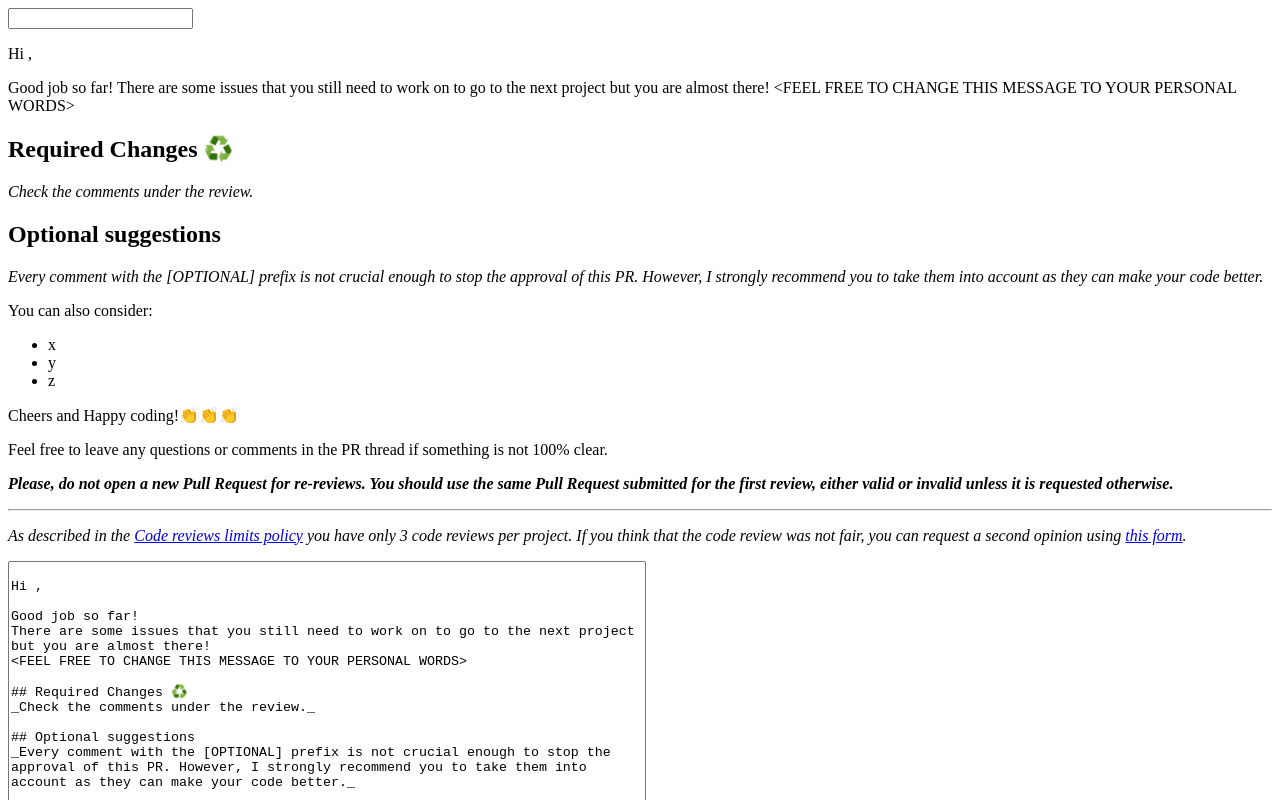
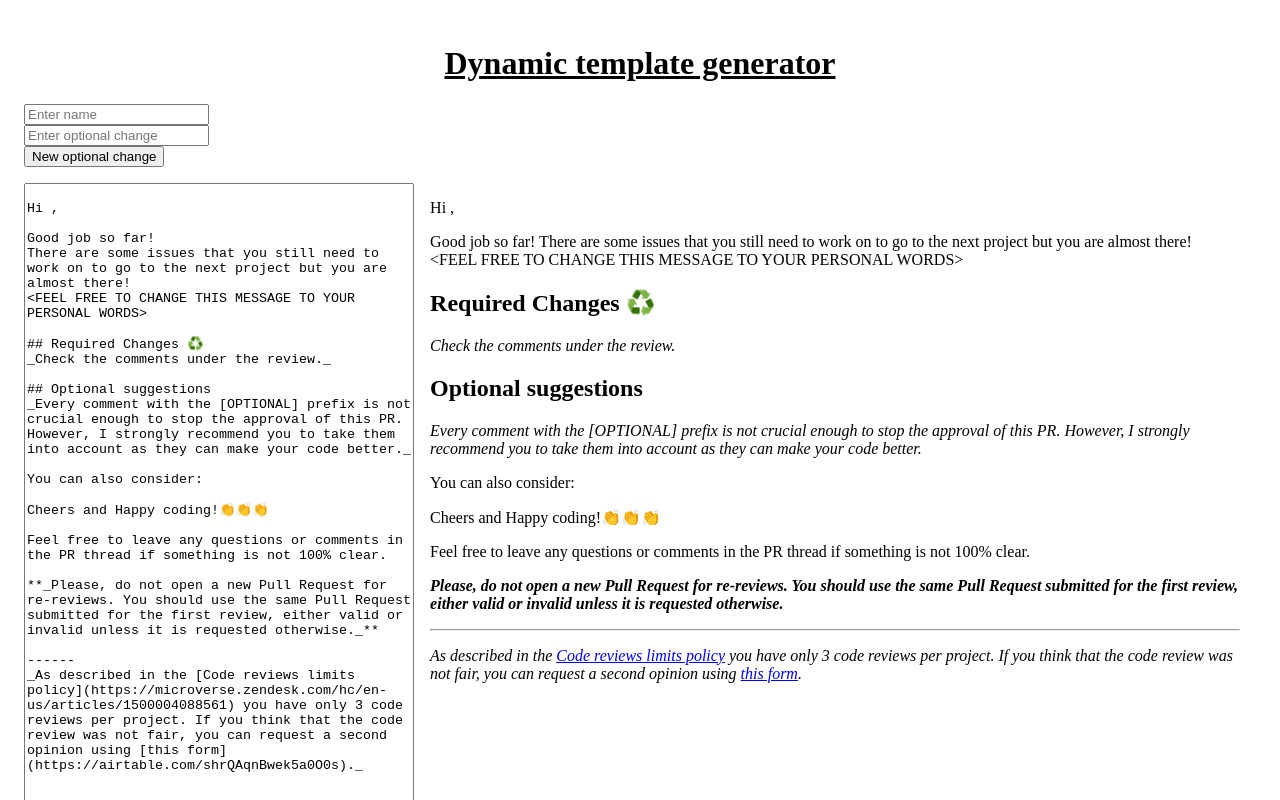
Before and after one commit to SamroodAli/code-reviewer-automation, a Next.js app: page / in a window 1280 px wide. Shown: the top 800 px of the page. Built offline with nearby package versions, Linux system fonts and the light colour scheme.

Commit message:
Style:Style the form and the preview mdx

```diff
--- a/next.config.js
+++ b/next.config.js
@@ -1,3 +1 @@
-const withMDX = require("@zeit/next-mdx")()
-
-module.exports = withMDX
+module.exports = {};
--- a/package.json
+++ b/package.json
@@ -12,7 +12,8 @@
     "next": "11.0.1",
     "react": "17.0.2",
     "react-dom": "17.0.2",
-    "react-markdown": "^6.0.2"
+    "react-markdown": "^6.0.2",
+    "remark-gfm": "^1.0.0"
   },
   "devDependencies": {
     "eslint": "7.29.0",
--- a/src/pages/Changes.js
+++ b/src/pages/Changes.js
@@ -12,10 +12,7 @@ _Check the comments under the review._
 _Every comment with the [OPTIONAL] prefix is not crucial enough to stop the approval of this PR. However, I strongly recommend you to take them into account as they can make your code better._
 
 You can also consider:
-- x
-- y
-- z
-
+{options}
 Cheers and Happy coding!👏👏👏
 
 Feel free to leave any questions or comments in the PR thread if something is not 100% clear.
--- a/src/pages/index.jsx
+++ b/src/pages/index.jsx
@@ -1,26 +1,69 @@
 import { useState } from "react";
 import ReactMarkdown from "react-markdown";
 import data from "./Changes";
+const gfm = require("remark-gfm");
 
-const Form = ({ name, setName }) => {
+const Form = ({ name, setName, change, setChange, onSubmit }) => {
   return (
-    <input type="text" value={name} onChange={(e) => setName(e.target.value)} />
+    <>
+      <input
+        type="text"
+        value={name}
+        onChange={(e) => setName(e.target.value)}
+        placeholder="Enter name"
+      />
+      <br />
+      <input
+        type="text"
+        value={change}
+        onChange={(e) => setChange(e.target.value)}
+        placeholder="Enter optional change"
+      />
+      <br />
+      <button onClick={() => onSubmit(change)}>New optional change</button>
+    </>
   );
 };
 
 const Index = function Index() {
   const [name, setName] = useState("");
+  const [change, setChange] = useState("");
+  const [changes, setChanges] = useState([]);
   const input = () => {
-    return data.replace("{name}", name);
+    let newString = data.slice();
+    newString = newString.replace("{name}", name);
+    newString = newString.replace("{options}", changes);
+    return newString;
   };
+
+  const newChange = (change) => {
+    let newString = `\n- [ ] ${change}`;
+    setChanges(changes.concat(newString));
+  };
+
   return (
-    <>
-      <Form name={name} setName={setName} />
-      <p>
-        <ReactMarkdown>{input()}</ReactMarkdown>
-      </p>
-      <textarea style={{ height: "50vh", width: "50%" }} value={input()} />
-    </>
+    <div style={{ padding: "1rem" }}>
+      <h1 style={{ textAlign: "center", textDecoration: "underline" }}>
+        Dynamic template generator
+      </h1>
+      <Form
+        name={name}
+        setName={setName}
+        change={change}
+        setChange={setChange}
+        onSubmit={newChange}
+      />
+      <div style={{ display: "flex" }}>
+        <textarea
+          style={{ height: "80vh", width: "50%", margin: "1rem 0" }}
+          value={input()}
+          readOnly={true}
+        />
+        <p style={{ margin: "1rem" }}>
+          <ReactMarkdown remarkPlugins={[gfm]}>{input()}</ReactMarkdown>
+        </p>
+      </div>
+    </div>
   );
 };
 
```
Also changed, not shown: 1 other file (tests, documents, lock files or other folders).
